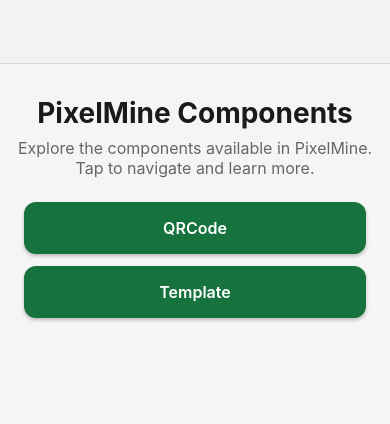
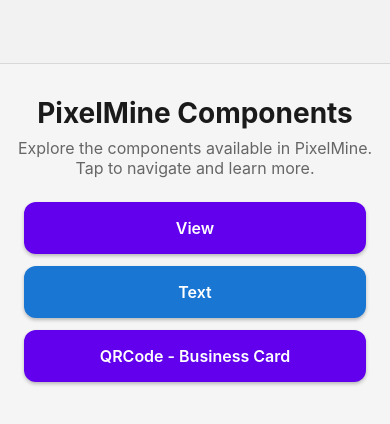
Before and after one commit to jourdese-pix/PickAPix_Views, a React Native app: screen / in a window 390 px wide. Shown: the top 424 px of the page. Built offline with nearby package versions, Linux system fonts and the light colour scheme.

Commit message:
Revert "QRCode - initial"
This reverts commit 8211f155204e818ab7c519bfb6b4abb186d0392d.

```diff
--- a/App.jsx
+++ b/App.jsx
@@ -14,7 +14,6 @@ import WelcomeScreen from './screens/WelcomeScreen';
 import ViewScreen from './screens/ViewScreen';
 import TextScreen from './screens/TextScreen';
 import QRProfile from './screens/QRProfile';
-import Template from './screens/Template';
 const App = () => {
   return (
     <NavigationContainer>
@@ -38,7 +37,6 @@ const App = () => {
         <Stack.Screen name="View" component={ViewScreen} />
         <Stack.Screen name="Text" component={TextScreen} />
         <Stack.Screen name="QRProfile" component={QRProfile} />
-        <Stack.Screen name="Template" component={Template} />
 
       </Stack.Navigator>
     </NavigationContainer>
--- a/screens/QRProfile.jsx
+++ b/screens/QRProfile.jsx
@@ -1,62 +1,20 @@
-import React from 'react';
-import { View, Text, Image, StyleSheet } from 'react-native';
+import { StyleSheet, Text, View, ScrollView } from 'react-native'
+import React, { useState } from 'react'
+import { theme, commonStyles } from '../theme'
 
-const QRProfile = ({ route }) => {
-  const { qrCodeUri, name, title, phone, email, website } = route.params;
-    {{console.log(qrCodeUri, name, title, phone, email, website)}}
-  return (
 
-    <View style={styles.card}>
-      <Image source={{ uri: qrCodeUri }} style={styles.qrCode} />
-      <View style={styles.infoContainer}>
-        <Text style={styles.name}>{name}</Text>
-        <Text style={styles.title}>{title}</Text>
-        <Text style={styles.detail}>📞 {phone}</Text>
-        <Text style={styles.detail}>✉️ {email}</Text>
-        <Text style={styles.detail}>🌐 {website}</Text>
-      </View>
-    </View>
-  );
-};
+const QRProfile = () => {
+    const [sHello, setHello] = useState(false);
+    const cHello = "Hello";
+
+    return (
+    <Text>Hello</Text>
+
+    )
+}
+
+export default QRProfile
 
 const styles = StyleSheet.create({
-  card: {
-    padding: 20,
-    borderRadius: 16,
-    backgroundColor: '#fff',
-    elevation: 5,
-    shadowColor: '#000',
-    shadowOpacity: 0.1,
-    shadowRadius: 10,
-    alignItems: 'center',
-    width: '90%',
-    alignSelf: 'center',
-    marginVertical: 20,
-  },
-  qrCode: {
-    width: 120,
-    height: 120,
-    borderRadius: 8,
-    marginBottom: 16,
-  },
-  infoContainer: {
-    alignItems: 'center',
-  },
-  name: {
-    fontSize: 20,
-    fontWeight: '700',
-    marginBottom: 4,
-  },
-  title: {
-    fontSize: 16,
-    color: '#666',
-    marginBottom: 10,
-  },
-  detail: {
-    fontSize: 14,
-    color: '#444',
-    marginVertical: 2,
-  },
-});
 
-export default QRProfile;
+})
--- a/screens/WelcomeScreen.jsx
+++ b/screens/WelcomeScreen.jsx
@@ -1,6 +1,5 @@
 import { StyleSheet, Text, View, ScrollView, Pressable, Animated } from 'react-native'
 import React, { useState } from 'react'
-import QRProfile from './QRProfile';
 
 const ComponentButton = ({
     title,
@@ -62,7 +61,7 @@ const WelcomeScreen = ({ navigation }) => {
     const [longPressedIndex, setLongPressedIndex] = useState(null);
 
     const components = [
-        'QRCode', 'Template'
+        'View', 'Text','QRCode - Business Card'
     ];
 
     return (
@@ -82,8 +81,8 @@ const WelcomeScreen = ({ navigation }) => {
             onLongPress={() => setLongPressedIndex(index)}
             onPressOut={() => setLongPressedIndex(null)}
             animationDuration={400}
-            activeColor={index % 2 === 0 ? '#3700b3' : '#3700b3'}
-            inactiveColor={index % 2 === 0 ? '#16733e' : '#16733e'}
+            activeColor={index % 2 === 0 ? '#3700b3' : '#2196F3'}
+            inactiveColor={index % 2 === 0 ? '#6200ee' : '#1976D2'}
             buttonStyle={{
                 marginHorizontal: 8,
                 borderRadius: expandedIndex === index ? 16 : 12,
@@ -148,7 +147,7 @@ const WelcomeScreen = ({ navigation }) => {
                 </Pressable>
             </>
         )}
-        {component === 'QRCode' && (
+        {component === 'QRCode - Business Card' && (
             <>
                 <Text style={{ color: '#333', fontSize: 15, marginBottom: 8 }}>
                     This is the QRCode - Business Card component.
@@ -160,36 +159,9 @@ const WelcomeScreen = ({ navigation }) => {
                         borderRadius: 8,
                         alignItems: 'center',
                     }}
-                    onPress={() =>
-                        navigation.navigate('QRProfile', {
-                        qrCodeUri: 'https://api.qrserver.com/v1/create-qr-code/?size=150x150&data=https://yourwebsite.com',
-                        name: 'Jourdese Palacio',
-                        title: 'Mobile Developer',
-                        phone: '+63 912 345 6789',
-                        email: 'jourdesepalacio@pixelmine.org',
-                        website: 'https://pixelmine.org',
-                        })
-                    }
+                    onPress={() => navigation.navigate('QRProfile')}
                 >
-                    <Text style={{ color: '#fff', fontWeight: 'bold' }}>Go to QR Profile - Business Card</Text>
-                </Pressable>
-            </>
-        )}
-                {component === 'Template' && (
-            <>
-                <Text style={{ color: '#333', fontSize: 15, marginBottom: 8 }}>
-                    Template
-                </Text>
-                <Pressable
-                    style={{
-                        backgroundColor: '#3700b3',
-                        padding: 10,
-                        borderRadius: 8,
-                        alignItems: 'center',
-                    }}
-                    onPress={() => navigation.navigate('Template')}
-                >
-                    <Text style={{ color: '#fff', fontWeight: 'bold' }}>Go to Template</Text>
+                    <Text style={{ color: '#fff', fontWeight: 'bold' }}>Go to QR Profile</Text>
                 </Pressable>
             </>
         )}
```
